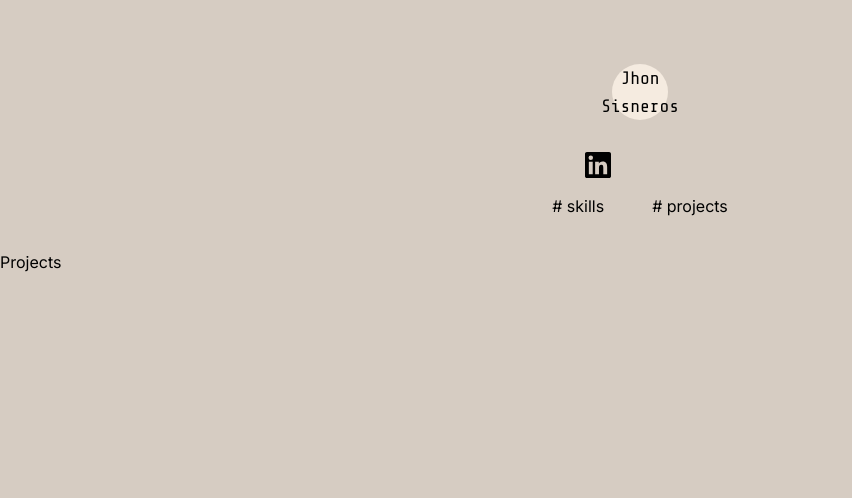
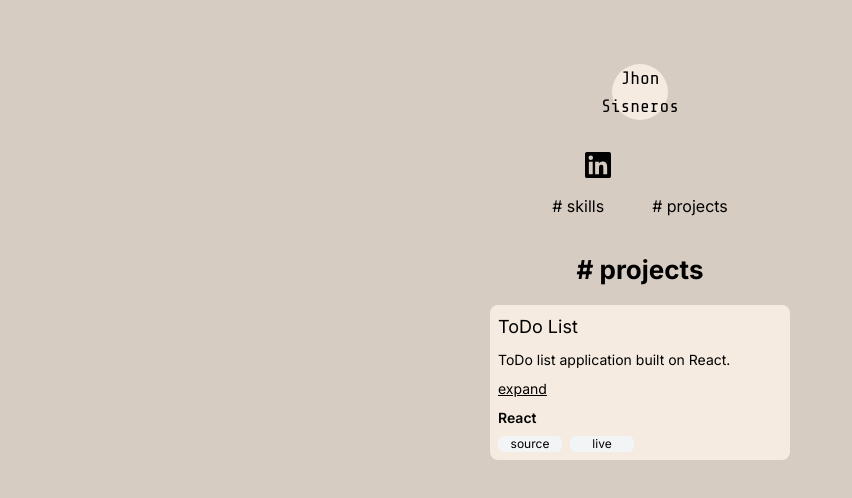
Before and after one commit to jayhons99/personal-website, a Next.js app: page /projects in a window 1280 px wide. Shown: the top 498 px of the page, without its empty margins (0-852 px from the left). Built offline with nearby package versions, Linux system fonts and the light colour scheme; some icons are missing.

Commit message:
added projects page; TODO: implement rest of ProjectItem

```diff
--- a/src/app/projects/page.jsx
+++ b/src/app/projects/page.jsx
@@ -1,10 +1,27 @@
 "use client";
-
 import { motion } from "framer-motion";
 import { variants } from "../layout";
+import ProjectItem from "@/components/ProjectItem";
+
+const projects = [
+  {
+    id: 1,
+    name: "ToDo List",
+    description:
+      "ToDo list application built on React.\nUses localStorage to persist data after refresh. Built to solidify core React hooks such as useState() and useEffect().",
+    skills: "React",
+    thumbnail: "",
+    sourceCode: "https://github.com/jayhons99/todo-app",
+    liveDemo:
+      "http://todo-list-bucket-jhon.s3-website-us-east-1.amazonaws.com/",
+    completed: true,
+  },
+];
 const Page = () => {
   return (
-    <div>
+    <div className="flex flex-col justify-center items-center text-center">
+      <h1 className="font-bold text-[26px] mb-[16px]"># projects</h1>
+
       <motion.div
         variants={variants}
         initial="hidden"
@@ -12,7 +29,9 @@ const Page = () => {
         exit="exit"
         transition={{ type: "linear", delay: 0.5 }}
       >
-        Projects
+        {projects.map((item) => {
+          return <ProjectItem key={item.id} project={item} />;
+        })}
       </motion.div>
     </div>
   );
--- a/src/app/skills/page.jsx
+++ b/src/app/skills/page.jsx
@@ -5,7 +5,7 @@ import { variants } from "../layout";
 
 const Page = () => {
   return (
-    <div>
+    <div className="flex flex-col justify-center items-center text-center">
       <motion.div
         variants={variants}
         initial="hidden"
@@ -13,7 +13,7 @@ const Page = () => {
         exit="exit"
         transition={{ type: "linear", delay: 0.5 }}
       >
-        Page
+        UNDER CONSTRUCTION
       </motion.div>
     </div>
   );
--- /dev/null
+++ b/src/components/ProjectItem.jsx
@@ -0,0 +1,50 @@
+import Link from "next/link";
+import { useState } from "react";
+
+const ProjectItem = ({ project }) => {
+  const [shown, setShown] = useState(false);
+  const {
+    name,
+    description,
+    skills,
+    thumbnail,
+    sourceCode,
+    liveDemo,
+    completed,
+  } = project;
+  const firstLine = description.split("\n")[0];
+
+  return (
+    <div className="flex flex-col justify-center items-center px-16 mb-8">
+      <div className="flex flex-col gap-[8px] justify-center items-start text-left bg-light rounded-lg text-[14px] p-[8px] w-[300px]">
+        <p className="text-lg">{name}</p>
+        <p>{firstLine}</p>
+        <p
+          onClick={() => setShown((curr) => !curr)}
+          className="underline hover:cursor-pointer"
+        >
+          {!shown ? "expand" : "hide"}
+        </p>
+        {shown && <p>{description.split("\n")[1]}</p>}
+        <p className="font-semibold">{skills}</p>
+        <div className="flex gap-[8px]">
+          <Link
+            href={sourceCode}
+            className="bg-gray-100 hover:bg-gray-200 h-[1rem] w-[4rem] flex justify-center items-center text-[12px] rounded-md"
+            target="_blank"
+          >
+            source
+          </Link>
+          <Link
+            href={liveDemo}
+            className="bg-gray-100 hover:bg-gray-200 h-[1rem] w-[4rem] flex justify-center items-center text-[12px] rounded-md"
+            target="_blank"
+          >
+            live
+          </Link>
+        </div>
+      </div>
+    </div>
+  );
+};
+export default ProjectItem;
```
